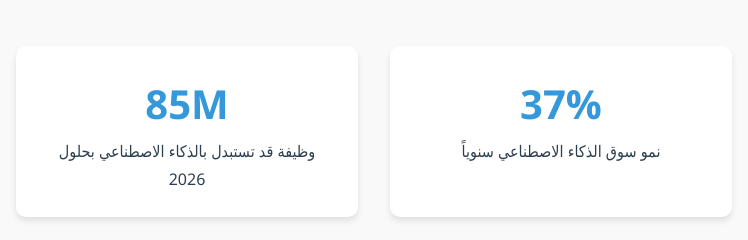
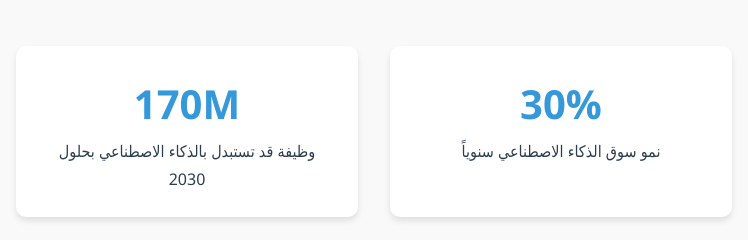
Before and after one commit to Alambrator100k/ai, a plain HTML site: page index.html in a window 1280 px wide. Shown: the part 549-789 px from the top of the page, 453-1201 px from the left. Drawn offline with Linux system fonts and the light colour scheme.

Commit message:
Update index.html

```diff
--- a/index.html
+++ b/index.html
@@ -692,12 +692,12 @@
         <div class="container">
             <div class="stats">
                 <div class="stat-item">
-                    <span class="stat-number">37%</span>
+                    <span class="stat-number">30%</span>
                     <span class="stat-label">نمو سوق الذكاء الاصطناعي سنوياً</span>
                 </div>
                 <div class="stat-item">
-                    <span class="stat-number">85M</span>
-                    <span class="stat-label">وظيفة قد تستبدل بالذكاء الاصطناعي بحلول 2026</span>
+                    <span class="stat-number">170M</span>
+                    <span class="stat-label">وظيفة قد تستبدل بالذكاء الاصطناعي بحلول 2030</span>
                 </div>
                 <div class="stat-item">
                     <span class="stat-number">97M</span>
```
